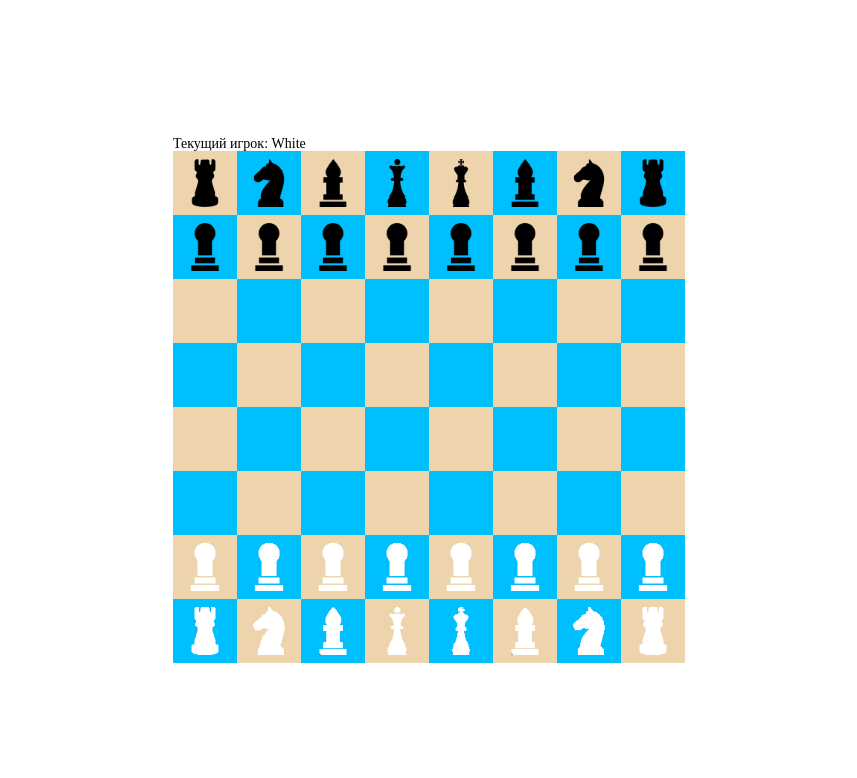
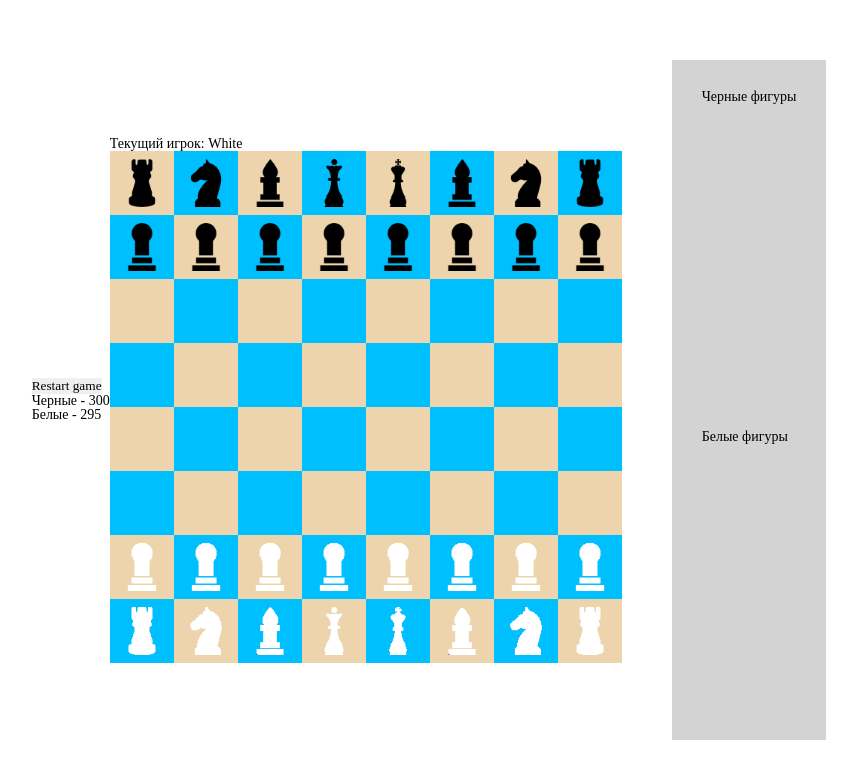
Before and after one commit to Hansol46/Chess, a React (Create React App) app: page / in a window 1280 px wide. Shown: the top 778 px of the page, without its empty margins (211-1068 px from the left). Built offline with nearby package versions, Linux system fonts and the light colour scheme.

Commit message:
[ADD_SWAP_PLAYER] - add timer and lost figures

```diff
--- a/src/app/App.tsx
+++ b/src/app/App.tsx
@@ -1,7 +1,9 @@
 import { useCallback, useEffect } from "react";
 import { FC, useState } from "react";
+import { Timer } from "../components";
 
 import { BoardComponent } from "../components/BoardComponent";
+import { LostFigures } from "../components/LostFigures/LostFigures";
 import { Board, Colors, Player } from "../models";
 
 import styles from "./styles.module.sass";
@@ -32,7 +34,17 @@
 
   return (
     <div className={styles.BoardWrapper}>
-      <BoardComponent board={board} setBoard={setBoard} currentPlayer={currentPlayer} swapPlayer={swapPlayer}/>
+      <Timer currentPlayer={currentPlayer} restart={restartGame} />
+      <BoardComponent
+        board={board}
+        setBoard={setBoard}
+        currentPlayer={currentPlayer}
+        swapPlayer={swapPlayer}
+      />
+      <div>
+        <LostFigures title="Черные фигуры" figures={board.lostBlackFigures} />
+        <LostFigures title="Белые фигуры" figures={board.lostWhiteFigures} />
+      </div>
     </div>
   );
 };
--- /dev/null
+++ b/src/components/LostFigures/LostFigures.tsx
@@ -0,0 +1,25 @@
+import React, { FC } from "react";
+import { Figure } from "../../models/figures";
+
+import styles from "./styles.module.sass";
+
+interface LostFiguresProps {
+  title: string;
+  figures: Figure[];
+}
+
+export const LostFigures: FC<LostFiguresProps> = ({ title, figures }) => {
+  return (
+    <div className={styles.Lost}>
+      <h3>{title}</h3>
+      {figures.map((figure) => (
+        <div key={figure.id}>
+          {figure.name}
+          {figure.logo && (
+            <img src={figure.logo} width={20} height={20} alt={figure.name} />
+          )}
+        </div>
+      ))}
+    </div>
+  );
+};
--- /dev/null
+++ b/src/components/LostFigures/index.ts
@@ -0,0 +1 @@
+export { LostFigures } from "./LostFigures";
--- /dev/null
+++ b/src/components/LostFigures/styles.module.sass
@@ -0,0 +1,5 @@
+.Lost
+    height: calc(50vh - 60px)
+    padding: 30px
+    margin-left: 50px
+    background-color: lightgray
--- /dev/null
+++ b/src/components/Timer/Timer.tsx
@@ -0,0 +1,52 @@
+import { FC, useEffect, useRef, useState } from "react";
+import { Colors, Player } from "../../models";
+
+interface TimerProps {
+  currentPlayer: Player | null;
+  restart: () => void;
+}
+
+export const Timer: FC<TimerProps> = ({ currentPlayer, restart }) => {
+  const [blackTime, setBlackTime] = useState(300);
+  const [whiteTime, setWhiteTime] = useState(300);
+  const timer = useRef<null | ReturnType<typeof setInterval>>(null);
+
+  const startTimer = () => {
+    if (timer.current) {
+      clearInterval(timer.current);
+    }
+    const callback =
+      currentPlayer?.color === Colors.WHITE
+        ? decrementWhiteTimer
+        : decrementBlackTimer;
+    timer.current = setInterval(callback, 1000);
+  };
+
+  const decrementWhiteTimer = () => {
+    setWhiteTime((prev) => prev - 1);
+  };
+
+  const decrementBlackTimer = () => {
+    setBlackTime((prev) => prev - 1);
+  };
+
+  const handleRestart = () => {
+    setBlackTime(300);
+    setWhiteTime(300);
+    restart()
+  };
+
+  useEffect(() => {
+    startTimer();
+  }, [currentPlayer]);
+
+  return (
+    <div>
+      <div>
+        <button onClick={handleRestart}>Restart game</button>
+      </div>
+      <h2>Черные - {blackTime}</h2>
+      <h2>Белые - {whiteTime}</h2>
+    </div>
+  );
+};
--- /dev/null
+++ b/src/components/Timer/index.ts
@@ -0,0 +1 @@
+export {Timer} from './Timer'
--- a/src/components/index.ts
+++ b/src/components/index.ts
@@ -1,2 +1,4 @@
 export { BoardComponent } from "./BoardComponent";
 export { CellComponent } from "./CellComponent";
+export { LostFigures } from "./LostFigures";
+export { Timer } from "./Timer";
--- a/src/models/Board.ts
+++ b/src/models/Board.ts
@@ -1,9 +1,11 @@
 import { Cell } from "./Cell";
 import { Colors } from "./Colors";
-import { Bishop, King, Knight, Pawn, Queen, Rook } from "./figures";
+import { Bishop, Figure, King, Knight, Pawn, Queen, Rook } from "./figures";
 
 export class Board {
   cells: Cell[][] = [];
+  lostBlackFigures: Figure[] = [];
+  lostWhiteFigures: Figure[] = [];
 
   public initCell() {
     for (let i = 0; i < 8; i++) {
@@ -64,6 +66,8 @@
   public getCopyBoard(): Board {
     const newBoard = new Board();
     newBoard.cells = this.cells;
+    newBoard.lostBlackFigures = this.lostBlackFigures;
+    newBoard.lostWhiteFigures = this.lostWhiteFigures;
     return newBoard;
   }
 
--- a/src/models/Cell.ts
+++ b/src/models/Cell.ts
@@ -35,7 +35,7 @@
     if (target.figure) {
       return this.figure?.color !== target.figure.color;
     }
-    return false
+    return false;
   }
 
   public isEmptyVertical(target: Cell): boolean {
@@ -96,9 +96,18 @@
     this.figure.cell = this;
   }
 
+  public addLostFigure(figure: Figure) {
+    figure.color === Colors.BLACK
+      ? this.board.lostBlackFigures.push(figure)
+      : this.board.lostWhiteFigures.push(figure);
+  }
+
   public moveFigure(target: Cell) {
     if (this.figure && this.figure.canMove(target)) {
       this.figure.moveFigure(target);
+      if (target.figure) {
+        this.addLostFigure(target.figure);
+      }
       target.setFigure(this.figure);
       this.figure = null;
     }
```
Also changed, not shown: 1 other file (tests, documents, lock files or other folders).
